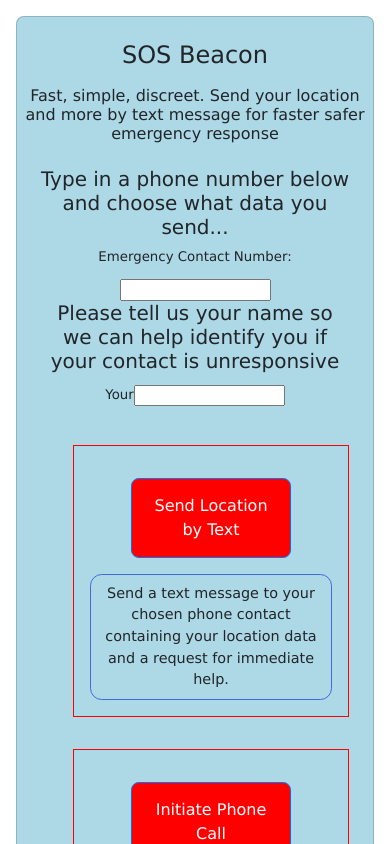
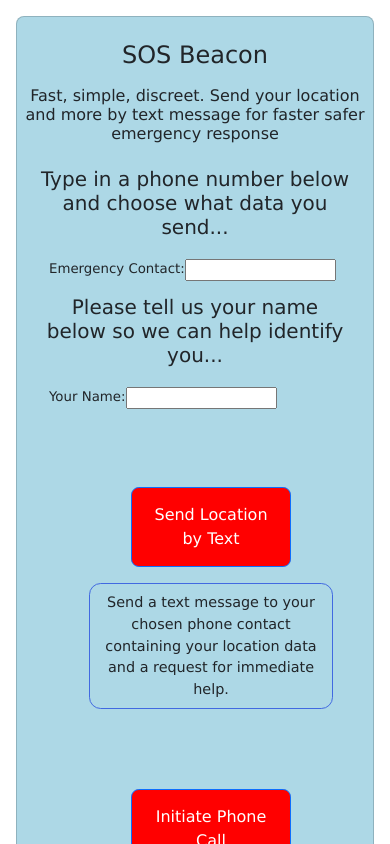
Before and after one commit to Clazariuk1/SentryHackathon, a React (Vite) app in the folder beacon/: page / in a window 390 px wide. Shown: the top 844 px of the page. Built offline with nearby package versions, Linux system fonts and the light colour scheme.

Commit message:
small css tweaks

```diff
--- a/beacon/src/App.css
+++ b/beacon/src/App.css
@@ -9,6 +9,7 @@ body {
     padding: 1rem;
     text-align: center;
     font-size: 12pt;
+
 }
 
 h1 {
@@ -21,12 +22,13 @@ h1 {
     padding: 1rem;
 }
 
+
 .btn {
     font-size: 15pt;
     background-color: red;
     margin: 1rem;
-    width: 100%; /* Make the button take full width */
-    max-width: 10rem; /* Limit max width */
+    width: 100%;
+    max-width: 10rem;
     height: 5rem;
     display: flex;
     justify-content: center;
@@ -40,15 +42,21 @@ h1 {
     padding: 0.5rem;
 }
 
+.form-item {
+    justify-content: left;
+    align-items: left;
+    text-align: left;
+    padding: .5rem;
+}
+
 .buttonCard {
     display: flex;
-    border: solid 1px red;
     margin: 1rem;
     align-items: center;
     justify-content: center;
     font-size: 1rem;
     padding: 1rem;
-    flex-direction: column; /* Stack elements vertically */
+    flex-direction: column;
 }
 
 .buttonCardList {
@@ -60,33 +68,33 @@ h1 {
 /* Responsive Styles */
 @media (max-width: 768px) {
     body {
-        font-size: 10pt; /* Smaller font for mobile */
+        font-size: 10pt;
     }
 
     .btn {
-        padding: 1rem; /* Reduce padding */
-        font-size: 12pt; /* Adjust font size for mobile */
+        padding: 1rem;
+        font-size: 12pt;
     }
 
     .card {
-        padding: 0.5rem; /* Reduce card padding */
+        padding: 0.5rem;
     }
 
     .buttonCard {
-        width: 100%; /* Make buttons take full width on mobile */
+        width: 100%;
     }
 }
 
 @media (max-width: 480px) {
     h1 {
-        font-size: 1.5rem; /* Smaller heading for very small screens */
+        font-size: 1.5rem;
     }
 
     h3 {
-        font-size: 1rem; /* Adjust subheading */
+        font-size: 1rem;
     }
 
     .buttonTextBox {
-        font-size: 0.9rem; /* Adjust text size */
+        font-size: 0.9rem;
     }
 }
--- a/beacon/src/App.tsx
+++ b/beacon/src/App.tsx
@@ -16,14 +16,14 @@ function App() {
                 <h5 className="card-title">Type in a phone number below and choose what data you send...</h5>
                 <form>
                   <div className="form-item">
-                    <label className="form-label">Emergency Contact Number:</label>
+                    <label className="form-label">Emergency Contact:</label>
                     <input className="form-text" type="text" value={sosName} />
                   </div>
                 </form>
-                <h5 className="card-title">Please tell us your name so we can help identify you if your contact is unresponsive</h5>
+                <h5 className="card-title">Please tell us your name below so we can help identify you...</h5>
                 <form>
                   <div className="form-item">
-                    <label className="form-label">Your</label>
+                    <label className="form-label">Your Name:</label>
                     <input className="form-text" type="text" value={sosName} />
                   </div>
                 </form>
```
